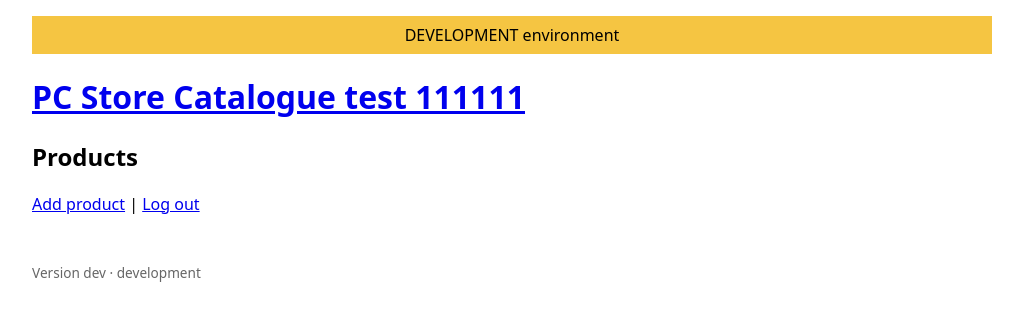
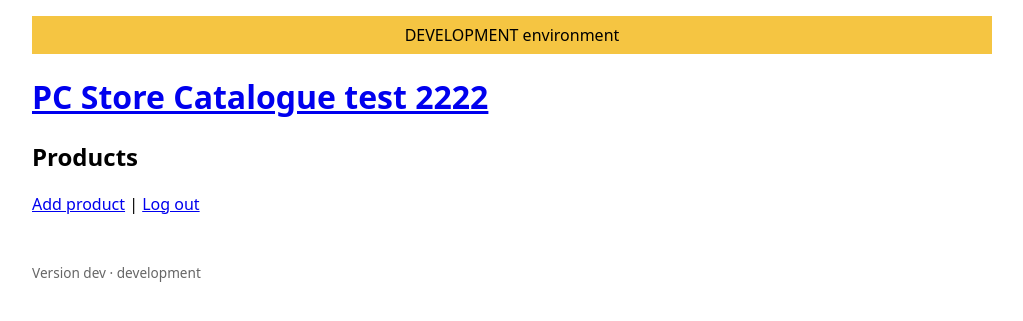
Before and after one commit to kaibroomfield314/inventory-app, a Flask app: page /admin/ in a window 1280 px wide. Shown: the top 321 px of the page, without its empty margins (128-1151 px from the left). Run offline with Flask 3, Linux system fonts and the light colour scheme; the visitor is signed in with stand-in values (Sample User, id 1).

Commit message:
testing (#13)

```diff
--- a/app/templates/base.html
+++ b/app/templates/base.html
@@ -14,7 +14,7 @@
 </head>
 <body>
   {% if app_env != "production" %}<div class="env-banner" id="env-banner">{{ app_env|upper }} environment</div>{% endif %}
-  <header><h1><a href="{{ url_for('catalogue.index') }}">PC Store Catalogue test 111111</a></h1></header>
+  <header><h1><a href="{{ url_for('catalogue.index') }}">PC Store Catalogue test 2222</a></h1></header>
   {% if request.endpoint == 'catalogue.index' %}
     <header><h3><a href="{{ url_for('admin.index') }}">Admin Login</a></h3></header>
   {% endif %}
```
